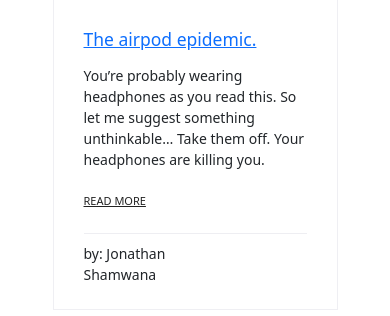
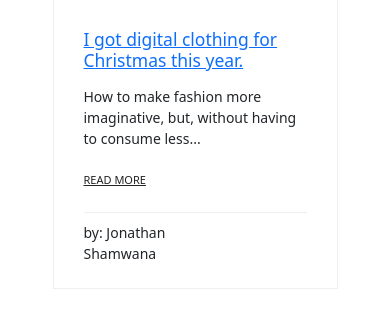
Before and after one commit to jonathanshamwana/jonathans-portfolio, a Flask app: page / in a window 390 px wide. Shown: the part 4505-4821 px from the top of the page. Run offline with Flask 3, Linux system fonts and the light colour scheme; some libraries are stand-ins or nearby versions.

Commit message:
Add more blog posts

```diff
--- a/templates/index.html
+++ b/templates/index.html
@@ -27,6 +27,7 @@
             <h2 class="lh-1 text-body-emphasis pb-4">I'm <span style="color:#216A3C">Jonathan</span>, and I like to build stuff.</h2>
               <p class="lead">I'm a sophomore CS student @ Minerva University, actively seeking PM/SWE internships for summer/fall '24</p>
               <p class="lead">When I'm not studying, you can find me training for my next marathon, working on a full-stack website, or building GenZed, a community of young, Zambian hackers -- our first in-person hackathon is in May '24, and the 1st edition of the newsletter drops in the coming weeks!</p>
+              <p class="lead">Check out some of my coding projects and blog posts below.</p>
           </div>
           <div class="col-lg-1"></div>
           <div class="col-lg-3">
@@ -222,7 +223,19 @@
         <div class="container">
         <h1 class="text-center pb-2">Articles</h1>
             <div class="row justify-content-center">
-
+                 <div class="col-md-12">
+                    <div class="media blog-media">
+                      <a href="blog-post-left-sidebar.html"><img class="d-flex" src="static/images/gradient.jpg" alt="Gradient image" height="270"></a>
+                      <div class="media-body">
+                        <a href="https://medium.com/@jonathanshamwana/i-got-digital-clothing-for-christmas-this-year-0eb7bd244ea8"><h5 class="mt-0">I got digital clothing for Christmas this year.</h5></a>
+                        How to make fashion more imaginative, but, without having to consume less...
+                        <a href="https://medium.com/@jonathanshamwana/i-got-digital-clothing-for-christmas-this-year-0eb7bd244ea8" class="post-link">Read More</a>
+                        <ul>
+                            <li>by: Jonathan Shamwana</li>
+                        </ul>
+                      </div>
+                    </div>
+                 </div>
                  <div class="col-md-12">
                     <div class="media blog-media">
                       <a href="blog-post-left-sidebar.html"><img class="d-flex" src="static/images/gradient.jpg" alt="Gradient image" height="270"></a>
@@ -275,6 +288,19 @@
                       </div>
                     </div>
                 </div>
+                <div class="col-md-12">
+                    <div class="media blog-media">
+                      <a href="blog-post-left-sidebar.html"><img class="d-flex" src="static/images/gradient.jpg" alt="Gradient image" height="270"></a>
+                      <div class="media-body">
+                        <a href="https://medium.com/@jonathanshamwana/using-ai-to-increase-representation-in-childrens-entertainment-c0d3514562f0"><h5 class="mt-0">Using AI to Increase Representation in Children's Media</h5></a>
+                        How Generative AI can enable little kids' dreams. But at what cost?
+                        <a href="https://medium.com/@jonathanshamwana/using-ai-to-increase-representation-in-childrens-entertainment-c0d3514562f0" class="post-link">Read More</a>
+                        <ul>
+                            <li>by: Jonathan Shamwana</li>
+                        </ul>
+                      </div>
+                    </div>
+                </div>
 
             </div>
         </div>
```
